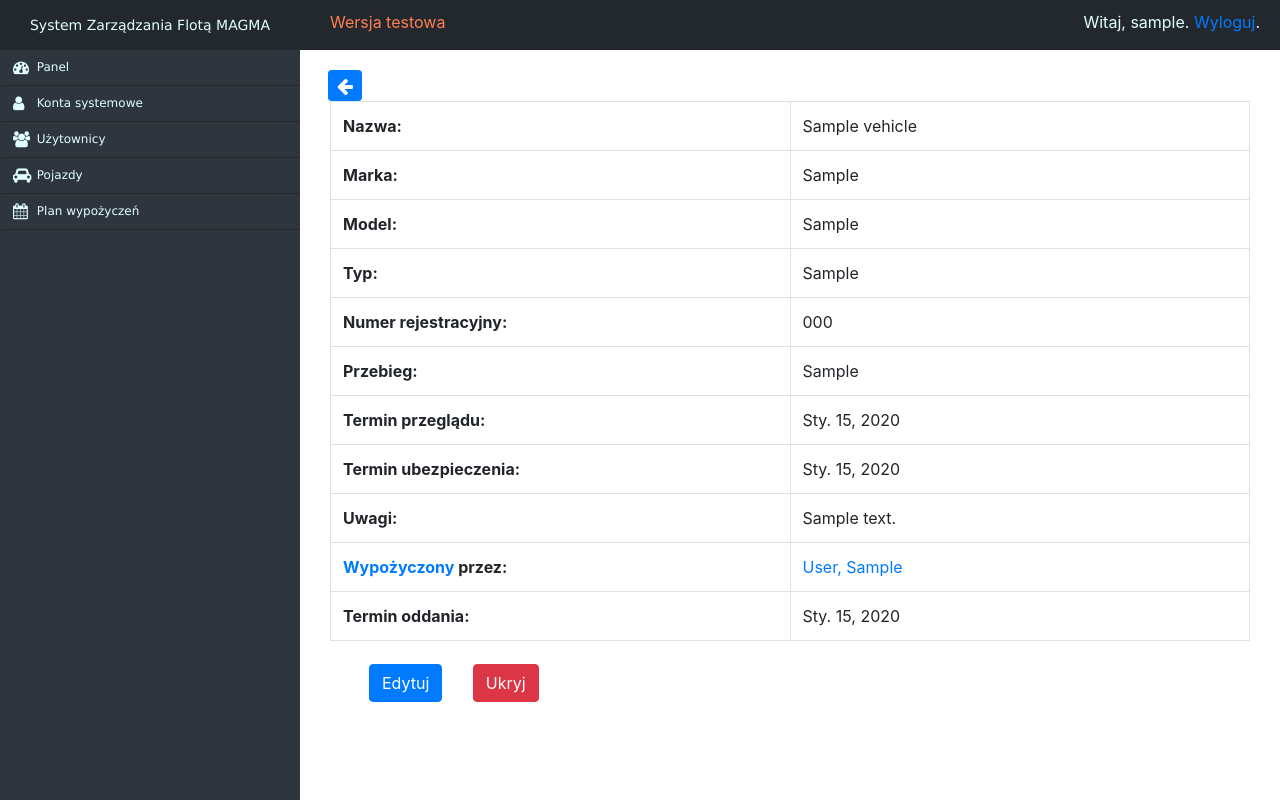
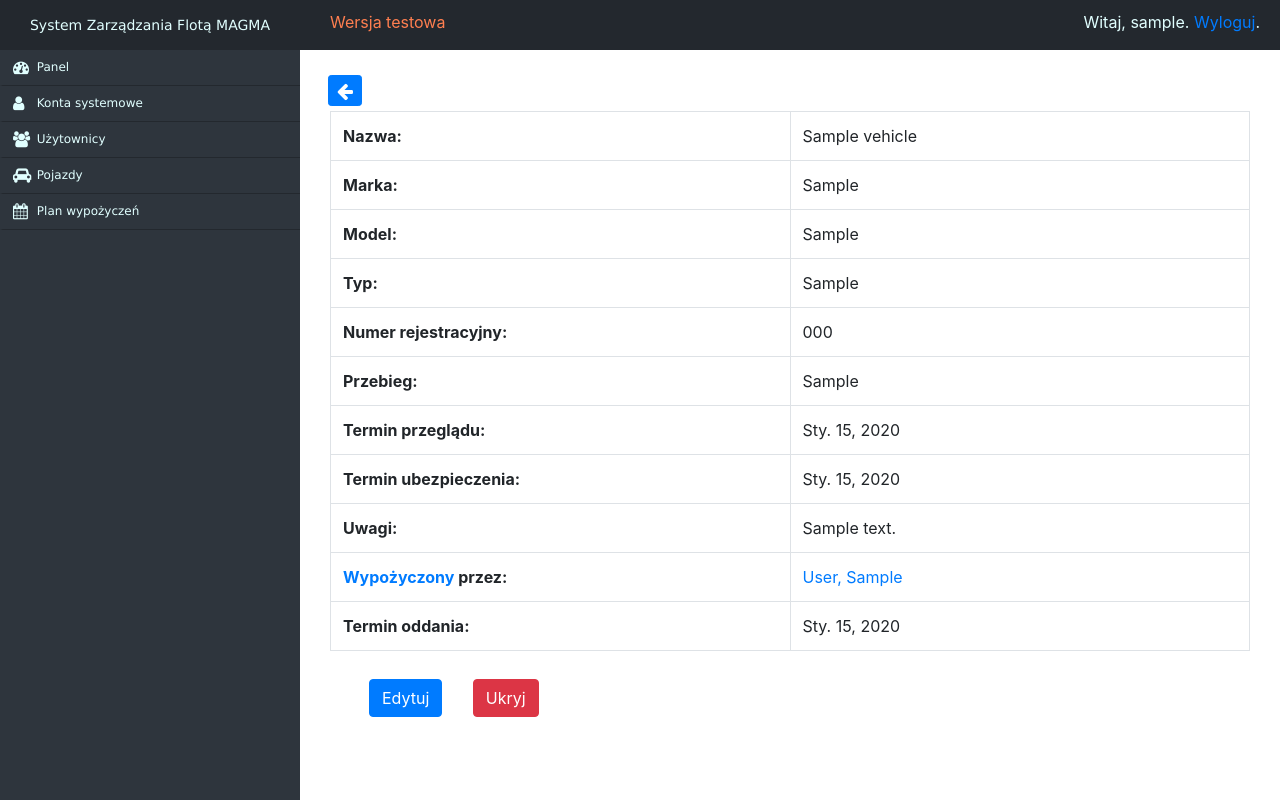
Before and after one commit to Delor4/Fleet_mng, a Django app: page /vehicle/1/ in a window 1280 px wide. Run offline with Django 3.2, Linux system fonts and the light colour scheme; a user stored in the database is signed in; tables that the repository leaves empty hold one stand-in row (values such as "Sample post"); parts of the project's set-up code (start-up, migrations or seed data) failed here and were passed over; some libraries are stand-ins or nearby versions.

Commit message:
buttons_row - vehicle

```diff
--- a/fleet_mng/static/fleet_mng/style.css
+++ b/fleet_mng/static/fleet_mng/style.css
@@ -270,3 +270,8 @@ ul.item-list {
 #renter-table td {
   width: 50%;
 }
+
+.buttons_row {
+    margin-top: 5px;
+    margin-bottom: 5px;
+}
--- a/fleet_mng/templates/fleet_mng/vehicle.html
+++ b/fleet_mng/templates/fleet_mng/vehicle.html
@@ -2,9 +2,11 @@
 {% extends "fleet_mng/_base.html" %}
 {% block content %}
 {% load static %}
+<div class="buttons_row">
     <a href="{% url 'fleet_mng:vehicles' %}">
         <button class="btn btn-primary btn-sm" type="button"><i class="fa fa-arrow-left fa-lg"></i></button>
     </a><br>
+</div>
 <div class="container">
     <div class="table-responsive">
         <table class="table table-bordered" id="vehicle-table">
@@ -87,25 +89,30 @@
         </table>
     </div>
 
-    {% if perms.fleet_mng.change_vehicle %}
+
+    <div class="buttons_row">
         <div class="row">
             <div class="col">
+                {% if perms.fleet_mng.change_vehicle %}
                 <div class="" style="display:inline-block;">
                     <a href="{% url 'fleet_mng:vehicle_edit' vehicle.id%}" class="btn">
                         <button class="btn btn-primary btn-xs" type="button">Edytuj</button>
                     </a>
                 </div>
                 {% endif %}
+                {% if perms.fleet_mng.delete_vehicle %}
                 <div class="" style="display:inline-block;">
-          {% if perms.fleet_mng.delete_vehicle %}
                     <script src="{% static 'fleet_mng/form_helpers.js' %}"></script>
                     <form method=post name="delete_form" action="{% url 'fleet_mng:vehicle_delete' vehicle.id %}"
                           onsubmit="_delete(event,this,{% if vehicle.deleted == 1 %}'Potwierdź przywrócenie pojazdu.'{% else %}'Potwierdź ukrycie pojazdu.'{% endif %});">
                         {% csrf_token %}
                         <input type=hidden name="delete" value="{% if vehicle.deleted == 1 %}0{% else %}1{% endif %}"/>
                         <input type=hidden name="confirm" value="0"/>
-          <button type="submit" class="btn btn-danger">{% if vehicle.deleted == 1 %}Przywróć{% else %}Ukryj{% endif %}</button>
+                        <button type="submit" class="btn btn-danger">
+                            {%if vehicle.deleted == 1%}Przywróć{%else%}Ukryj{%endif%}
+                        </button>
                     </form>
+                </div>
                 {% endif %}
             </div>
         </div>
```
Lines whose indentation alone changed are shown as unchanged.
